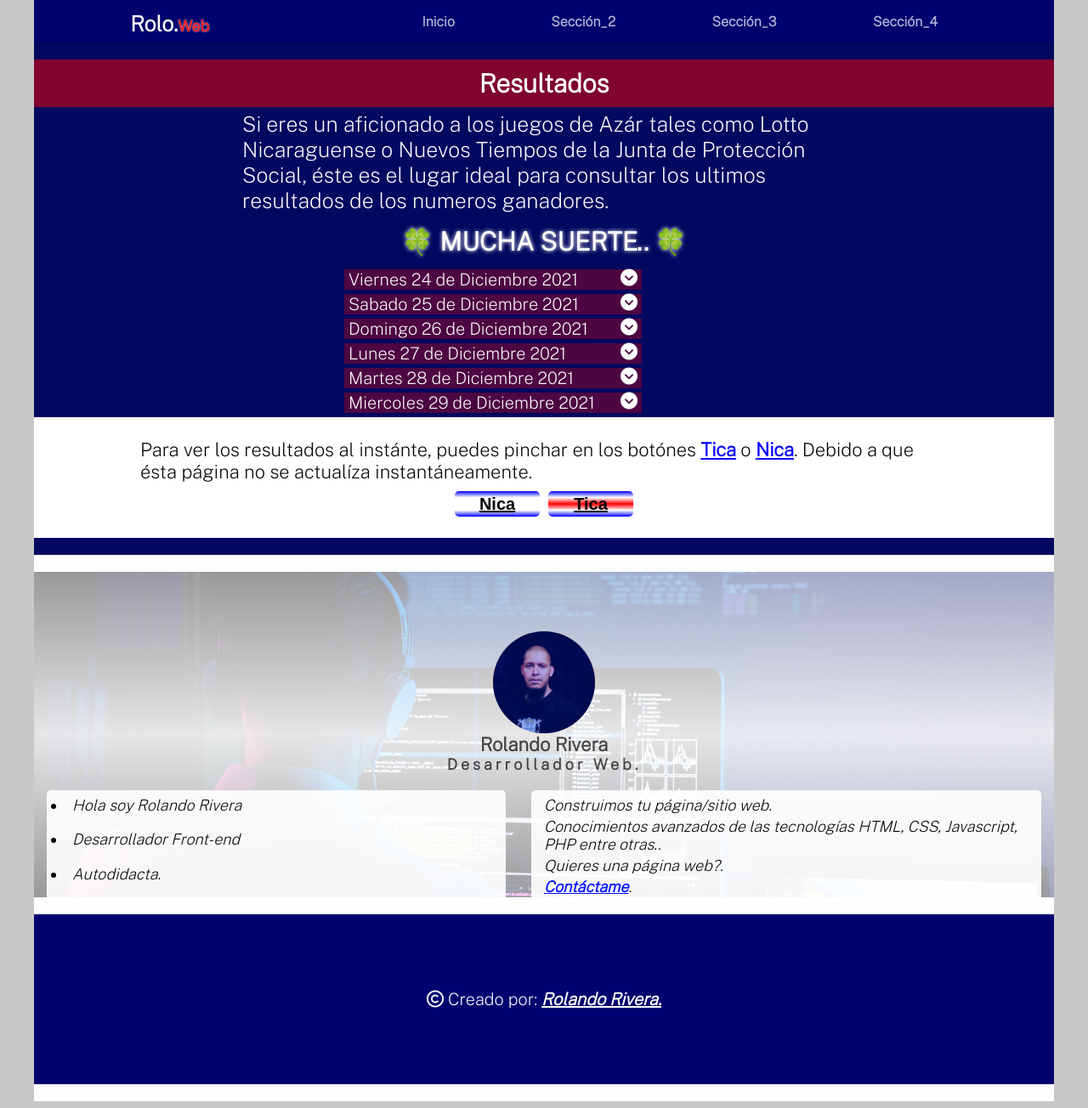
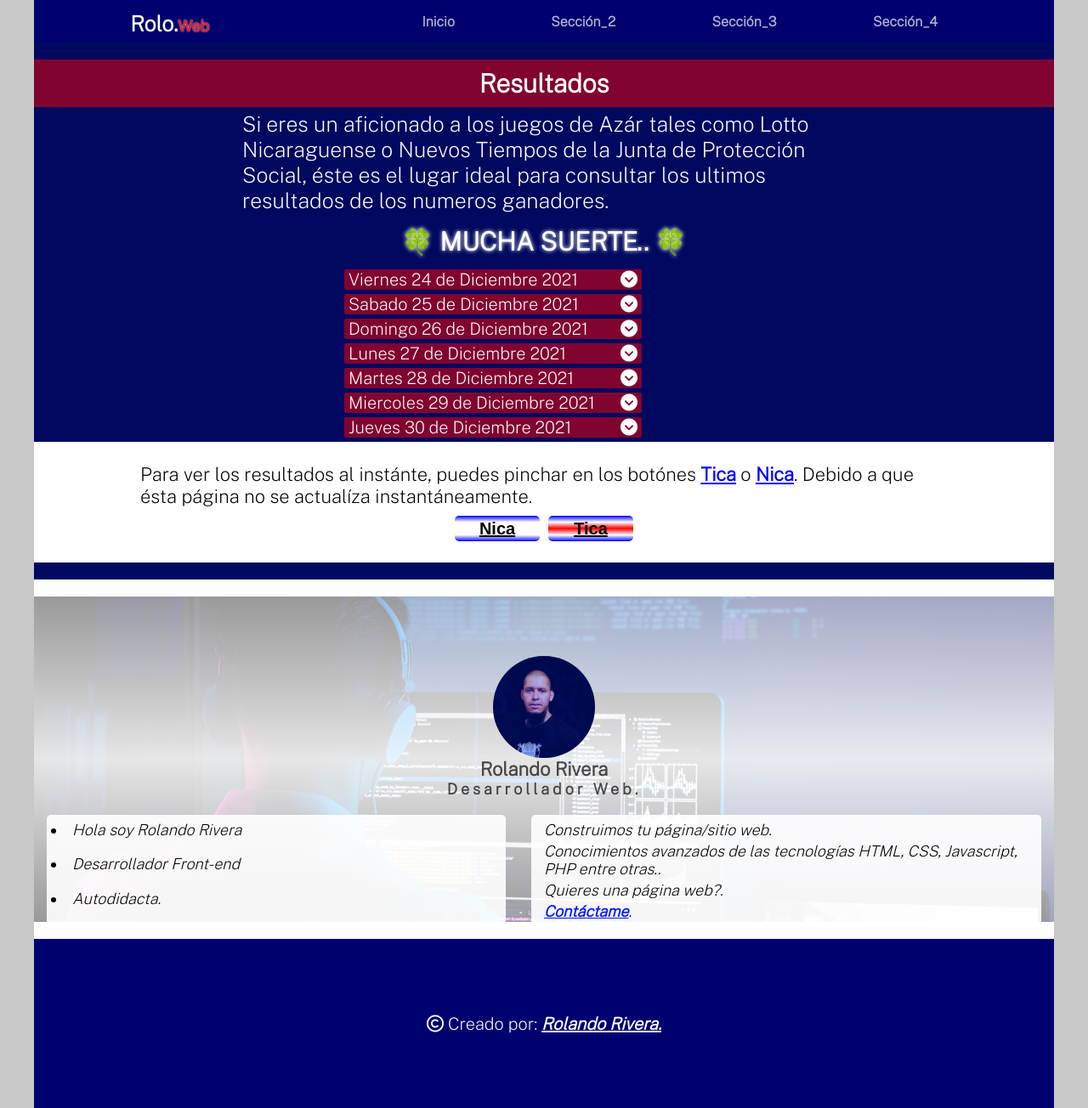
Before and after one commit to rolandoWe/roloweb, a PHP site: page /tiempos.php in a window 1280 px wide. Shown: the top 1304 px of the page at 85% size. Run offline with PHP 8.4, Linux system fonts and the light colour scheme; some libraries are stand-ins or nearby versions.

Commit message:
Add files via upload

```diff
--- a/tiempos.css
+++ b/tiempos.css
@@ -66,9 +66,9 @@
     animation: color 4s linear infinite
 }
 @keyframes color{
-    0%{background: rgb(65, 0, 0,.1);}
-    50%{background: rgb(255, 0, 0);}
-    100%{background: rgb(65, 0, 0,.1);}
+    0%{background: rgba(255, 255, 255, 0.1);}
+    50%{background: rgb(255, 1, 1,.5);}
+    100%{background: rgba(255, 255, 255, 0.1);}
 }
 .ver_dato{
  height: 350px;
@@ -82,6 +82,7 @@
 }
 .flecha i{
     margin-left: 20px;
+    margin-top: 2px;
 }
 .flechaR{
     transform: rotate(0deg);
@@ -101,11 +102,12 @@
 }
 .grupo_datos> p{
     padding: 2px 0;
-    background: rgba(255, 0, 0, 0.3);
+    background: rgb(255, 1, 1,.5);
     color:white;
     text-align: left;
     padding-left: 5px;
     position: relative;
+    border-radius: 2px;
 }
 .grupo_datos i{
     position: absolute;
--- a/tiempos.php
+++ b/tiempos.php
@@ -248,6 +248,46 @@
         </div>
 
     </div>
+    <div class="grupo_datos">
+        <p class="flecha">Jueves 30 de Diciembre 2021<i class="fas fa-chevron-circle-down"></i></p>
+        <div class="datos">
+            <p>Nicaragua</p>
+            <table class="tabla">
+                <tr>
+                    <td>11 am</td>
+                    <td>Salió</td>
+                    <td>70</td>
+                </tr>
+                <tr>
+                    <td>3 pm</td>
+                    <td>Salió</td>
+                    <td>67</td>
+                </tr>
+                <tr>
+                    <td>9  pm</td>
+                    <td>Salió</td>
+                    <td>09</td>
+                </tr>
+            </table>
+            <p>Costa Rica</p>
+            <table class="tabla">
+               <tr>
+                   <td>1 pm</td>
+                   <td>Salió</td>
+                   <td>56</td>
+                   <td class="col_celda"> <span class="bola_R">Bola</span> </td>
+               </tr>
+               <tr>
+                   <td>7 pm</td>
+                   <td>Salió</td>
+                   <td>96</td>
+                   <td class="col_celda"> <span class="bola_R">Bola</span> </td>
+               </tr>
+
+            </table>
+        </div>
+
+    </div>
 
    <div class="instante">
        <p>Para ver los resultados al instánte, puedes pinchar en los botónes <a href="https://www.jps.go.cr/productos/nuevos-tiempos">Tica</a> o <a href="https://www.facebook.com/LottoDiaria">Nica</a>.
```
